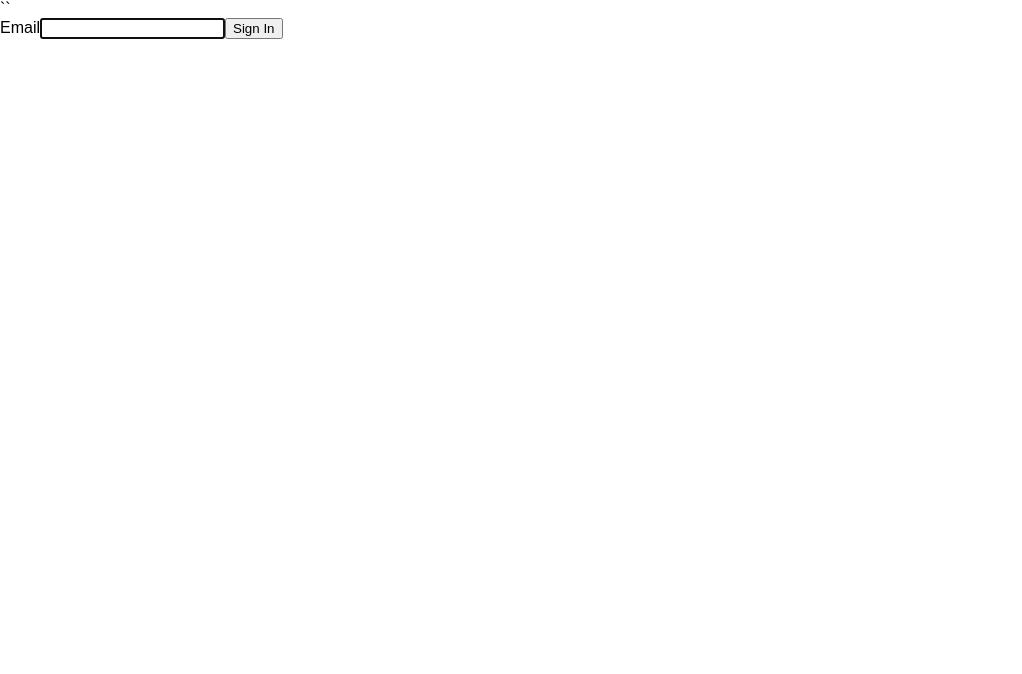
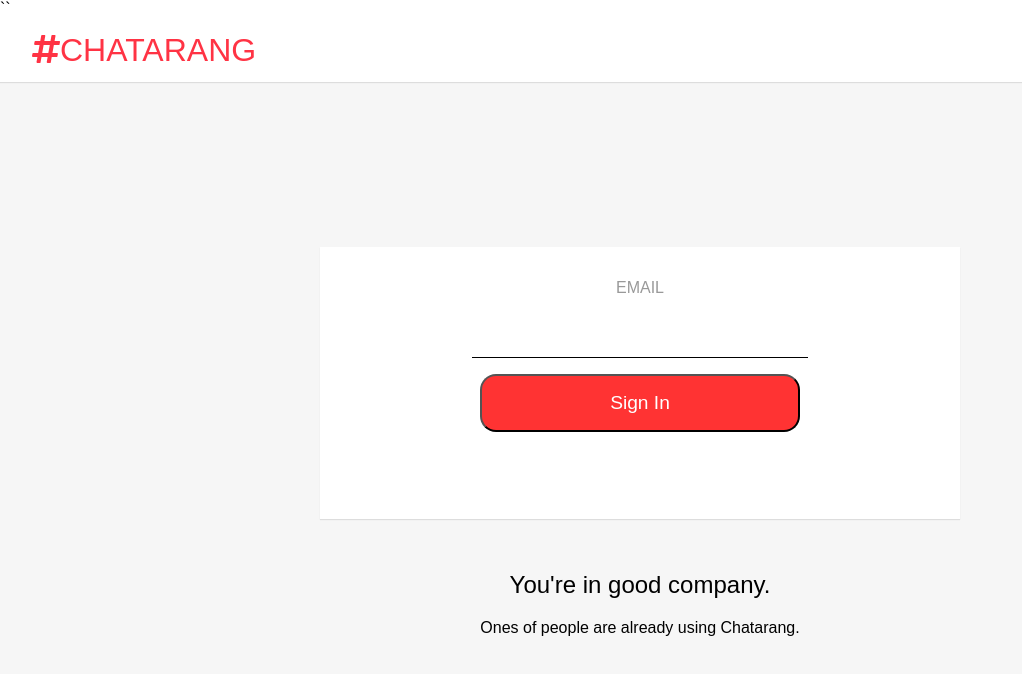
Before and after one commit to MyThompson/Chatter, a React (Create React App) app: page / in a window 1280 px wide. Shown: the top 674 px of the page, without its empty margins (0-1022 px from the left). Built offline with nearby package versions, Linux system fonts and the light colour scheme.

Commit message:
sign in workflow

```diff
--- a/src/App.js
+++ b/src/App.js
@@ -18,11 +18,23 @@
     this.setState({user})
   }
 
+  signedIn = () => {
+    return this.state.user.uid
+  }
+
+  signOut = () =>{
+    this.setState({user:{}})
+  }
+
   render() {
     return (
       <div className="App">
-      <SignIn handleAuth={this.handleAuth}/>
-        {/* <Main user={this.state.user} /> */}
+      {
+        this.signedIn()
+        ?<Main user={this.state.user}
+        signOut={signOut} />
+        :<SignIn handleAuth={this.handleAuth}/>
+      }
       </div>
     )
   }
--- a/src/Main.js
+++ b/src/Main.js
@@ -7,7 +7,9 @@
     render() {
         return(
         <div className="Main" style={styles}>
-            <Sidebar user={this.props.user}/>
+            <Sidebar
+            user={this.props.user}
+            signOut={this.props.signOut}/>
             <Chat user={this.props.user}/>
         </div>
         )
--- a/src/SignIn.js
+++ b/src/SignIn.js
@@ -1,44 +1,152 @@
-import React,{Component} from 'react'
+import React, { Component } from 'react'
+import { StyleSheet, css } from 'aphrodite'
 
 class SignIn extends Component {
-    state ={
+  state = {
     email: '',
   }
 
   handleChange = (ev) => {
-        this.setState({email:ev.target.value})
+    this.setState({ email: ev.target.value })
   }
 
-    handleSubmit = (ev) =>{
+  handleSubmit = (ev) => {
     ev.preventDefault()
     this.props.handleAuth({
-            uid: `${this.state.email}-sdkfjhwr987`,
-            email:this.state.email,
-            displayName:this.state.email,
+      uid: `${this.state.email}-ksdfjhu32472398`,
+      displayName: this.state.email,
+      email: this.state.email,
     })
   }
-    render(){
-        return(
-            <div clasName="SignIn">
-                <form>
-                    <label htmlFor="email">Email</label>
+
+  render() {
+    return (
+      <div className={`SignIn ${css(styles.signIn)}`}>
+        <header className={css(styles.header)}>
+          <span className={css(styles.title)}>
+            <i className="fas fa-hashtag"></i>
+            Chatarang
+          </span>
+        </header>
+        <main className={css(styles.main)}>
+          <form
+            className={css(styles.form)}
+            onSubmit={this.handleSubmit}
+          >
+            <label
+              htmlFor="email"
+              className={css(styles.label)}
+            >
+              Email
+            </label>
             <input
-                        requred
               autoFocus
               type="email"
               name="email"
+              className={css(styles.input)}
               value={this.state.email}
               onChange={this.handleChange}
             />
             <button
               type="submit"
+              className={css(styles.button)}
             >
               Sign In
             </button>
           </form>
+
+          <div className="blurb">
+            <h2 className={css(styles.h2)}>
+              You're in good company.
+            </h2>
+            <p>Ones of people are already using Chatarang.</p>
+          </div>
+        </main>
       </div>
     )
   }
 }
 
+const styles = StyleSheet.create({
+  signIn: {
+    display: 'flex',
+    flexDirection: 'column',
+    height: '100vh',
+    backgroundColor: '#f6f6f6',
+  },
+
+  header: {
+    backgroundColor: '#fff',
+    height: '4rem',
+    padding: '0 2rem',
+    margin: 0,
+    display: 'flex',
+    alignItems: 'center',
+    boxShadow: '0 1px 1px rgba(0,0,0,.1)',
+  },
+
+  title: {
+    color: '#ff3344',
+    fontWeight: 400,
+    textTransform: 'uppercase',
+    lineHeight: '80px',
+    fontSize: '2rem',
+  },
+
+  main: {
+    flex: 1,
+    textAlign: 'center',
+    display: 'flex',
+    flexDirection: 'column',
+    justifyContent: 'center',
+    margin: '0 auto',
+  },
+
+  form: {
+    width: '40rem',
+    height: '15rem',
+    backgroundColor: 'white',
+    boxShadow: '0 1px 1px rgba(0,0,0,.1)',
+    marginBottom: '2rem',
+    padding: '2rem 0 0',
+  },
+
+  label: {
+    display: 'block',
+    textTransform: 'uppercase',
+    color: '#999',
+  },
+
+  input: {
+    width: '20rem',
+    fontSize: '1.5rem',
+    border: 0,
+    borderBottom: '1px solid black',
+    marginTop: '1rem',
+    marginBottom: '1rem',
+    textAlign: 'center',
+    padding: '0.5rem',
+
+    ':focus': {
+      outline: 0,
+    },
+  },
+
+  h2: {
+    fontWeight: 'normal',
+  },
+
+  button: {
+    display: 'block',
+    margin: '0 auto',
+    padding: '1rem 2rem',
+    fontSize: '1.2rem',
+    borderRadius: '1rem',
+    backgroundColor: '#ff3333',
+    color: 'white',
+    width: '20rem',
+  },
+})
+
+
 export default SignIn
--- a/src/SignOutButton.js
+++ b/src/SignOutButton.js
@@ -1,10 +1,11 @@
 import React from 'react'
 import { StyleSheet, css } from 'aphrodite'
 
-const SignOutButton = () => {
+const SignOutButton = ({signOut}) => {
   return (
     <button
       className={css(styles.button)}
+      onClick={signOut}
     >
       <i className="fas fa-sign-out-alt"></i>
     </button>
--- a/src/UserInfo.js
+++ b/src/UserInfo.js
@@ -3,7 +3,7 @@
 import Avatar from './Avatar'
 import SignOutButton from './SignOutButton'
 
-const UserInfo = ({user}) => {
+const UserInfo = ({user, signOut}) => {
   return (
     <div
       className="UserInfo"
@@ -13,7 +13,7 @@
       <div style={styles.user}>
         {user.displayName}
       </div>
-      <SignOutButton />
+      <SignOutButton signOut={signOut}/>
     </div>
   )
 }
```
Lines whose indentation alone changed are shown as unchanged.
